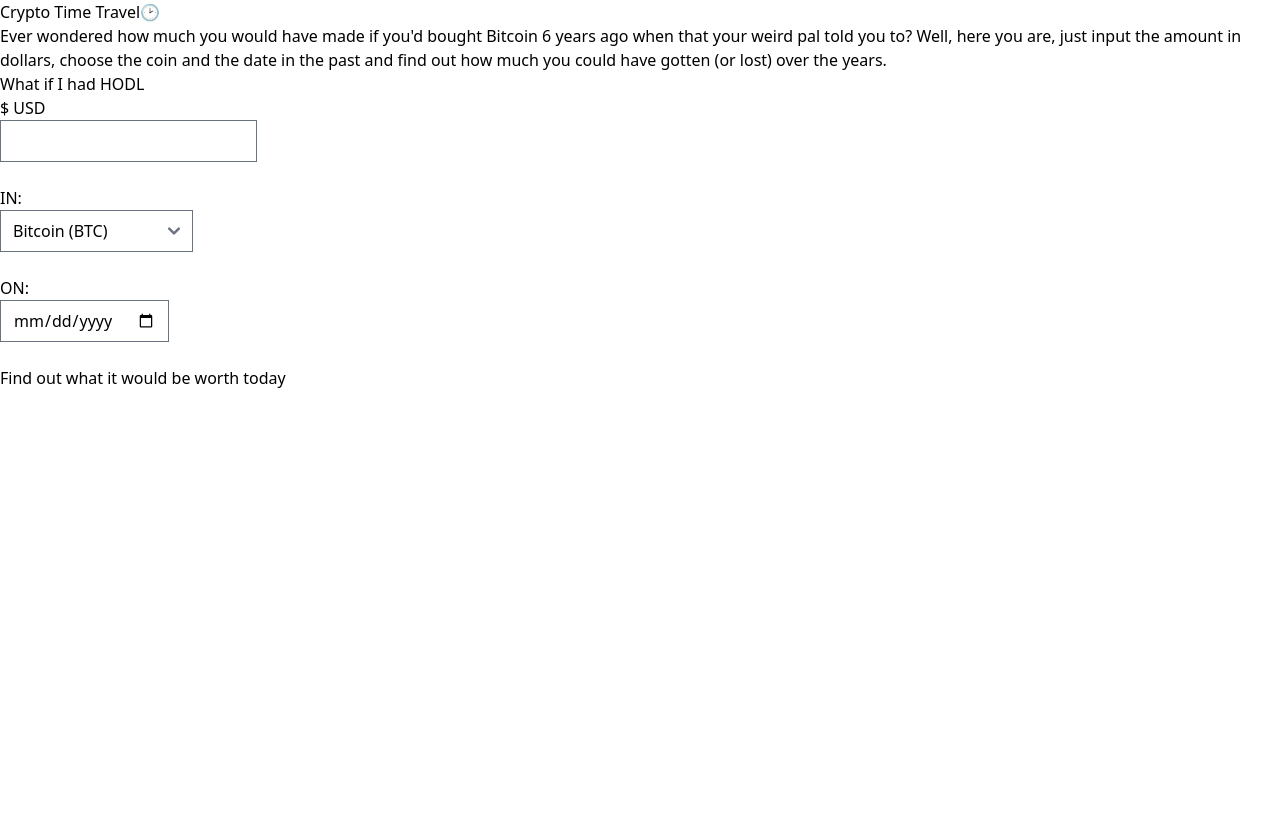
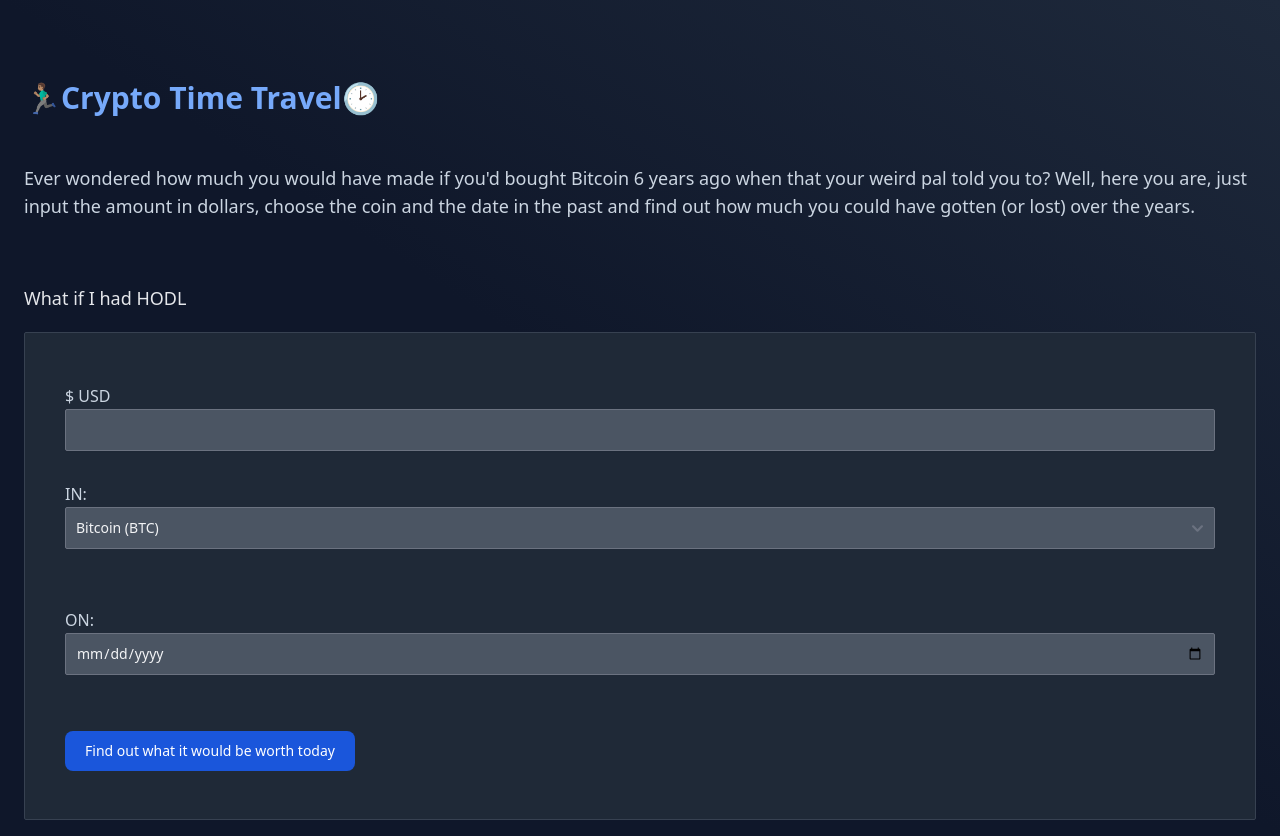
Before and after one commit to GabrielAbubakar/crypto-time-travel, a Next.js app: page / in a window 1280 px wide. Before the commit the page ends 800 px from the top, so only its background shows below. Built offline with nearby package versions, Linux system fonts and the light colour scheme.

Commit message:
approx. values and tailwind styling implemented

```diff
--- /dev/null
+++ b/components/Container.tsx
@@ -0,0 +1,20 @@
+type Props = {
+    children:
+    | JSX.Element
+    | JSX.Element[]
+    | string
+    | string[];
+};
+
+
+const Contatiner: React.FC<Props> = ({ children }: Props) => {
+    return (
+        <section
+            className="bg-gradient-to-tr from-slate-900 via-slate-900 to-slate-800
+             text-slate-300 text-base md:text-base xl:text-lg  min-h-screen">
+            {children}
+        </section>
+    )
+}
+
+export default Contatiner
--- a/pages/index.tsx
+++ b/pages/index.tsx
@@ -1,6 +1,7 @@
 import type { NextPage } from 'next'
 import { useRouter } from 'next/router'
 import { useState, useEffect } from 'react'
+import Contatiner from '../components/Container'
 import { currencyData, Currency } from '../components/data'
 
 
@@ -8,7 +9,7 @@
 
     const router = useRouter()
 
-    const [price, setPrice] = useState<number>()
+    const [price, setPrice] = useState<string>('')
     const [date, setDate] = useState('')
     const [coin, setCoin] = useState(currencyData[0].id)
 
@@ -38,25 +39,37 @@
     }
 
     return (
-        <div>
-            <h1>Crypto Time Travel🕑</h1>
-            <p>
+        <Contatiner>
+            <div className='max-w-7xl mx-auto px-6 pt-20 pb-4'>
+                <h1 className='text-2xl md:text-3xl font-bold mb-9 md:mb-12 text-blue-400'>🏃🏽‍♂️Crypto Time Travel🕑</h1>
+                <p className='mb-16'>
                     Ever wondered how much you would have made if you&apos;d bought Bitcoin 6 years ago when that your weird pal told you to? Well, here you are, just input the amount in dollars, choose the coin and the date in the past and find out how much you could have gotten (or lost) over the years.
                 </p>
 
-            <h2>What if I had HODL</h2>
-            <form>
-                <label htmlFor="price">$ USD</label> <br />
+                <h2 className='mb-5 text-gray-200'>What if I had HODL</h2>
+                <form className='bg-gray-800 px-6 py-12 md:px-10 md:py-12 rounded-sm border-gray-700 border'>
+                    <label
+                        className='text-base'
+                        htmlFor="price">$ USD</label> <br />
                     <input
+                        className='border text-sm rounded-sm focus:ring-blue-500 focus:border-blue-500 p-2.5
+                            bg-gray-600 border-gray-500 placeholder-gray-400 text-gray-100 shadow-sm
+                            placeholder-black-800 placeholder:italic focus:outline-none mb-7 w-full'
                         required
                         value={price}
-                    onChange={(e) => setPrice(parseInt(e.target.value))}
+                        onChange={(e) => setPrice(e.target.value)}
                         type="number"
-                    name='price' /> <br /> <br />
+                        name='price' /> <br />
 
 
-                <label htmlFor="select-currency">IN:</label> <br />
-                <select required name="select-currency" id="select" onChange={(e) => setCoin(e.target.value)}>
+                    <label
+                        className='text-base'
+                        htmlFor="select-currency">IN:</label> <br />
+                    <select
+                        className='placeholder-black-800 placeholder:italic border text-sm rounded-sm focus:ring-blue-500 focus:border-blue-500 p-2.5 bg-gray-600 border-gray-500 placeholder-gray-400 text-gray-100
+                     mb-7 w-full'
+                        required
+                        name="select-currency" id="select" onChange={(e) => setCoin(e.target.value)}>
                         {
                             currencyData && currencyData.map((item: Currency, i: number) => (
                                 <option value={item.id} key={i}>
@@ -66,8 +79,12 @@
                         }
                     </select> <br /> <br />
 
-                <label htmlFor="date">ON:</label> <br />
+                    <label
+                        className='text-base'
+                        htmlFor="date">ON:</label> <br />
                     <input
+                        className='placeholder-black-800 placeholder:italic border text-sm rounded-sm focus:ring-blue-500 focus:border-blue-500 p-2.5 bg-gray-600 border-gray-500 placeholder-gray-400 text-gray-100
+                    mb-7 w-full'
                         required
                         type="date"
                         name='date'
@@ -75,7 +92,9 @@
                         onChange={(e) => setDate(e.target.value)} /> <br /> <br />
 
 
-                <button onClick={handleSubmit}>
+                    <button
+                        className='text-white bg-blue-700 hover:bg-blue-800 focus:ring-4 focus:outline-none focus:ring-blue-300 font-medium rounded-lg text-sm px-5 py-2.5 text-center dark:bg-blue-600 dark:hover:bg-blue-700 dark:focus:ring-blue-800'
+                        onClick={handleSubmit}>
                         <a>
                             Find out what it would be worth today
                         </a>
@@ -88,6 +107,7 @@
                 )}
 
             </div>
+        </Contatiner >
     )
 }
 
```
Also changed, not shown: pages/results.tsx (+73 -22 lines). Lines whose indentation alone changed are shown as unchanged.
